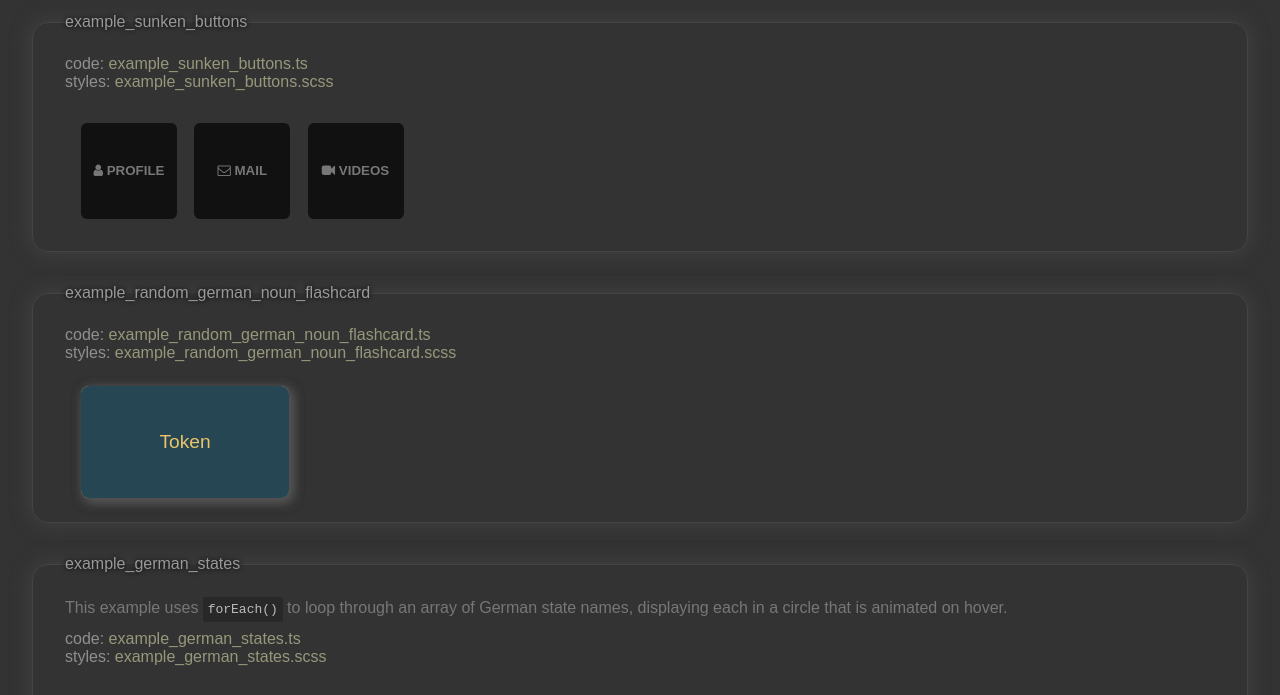
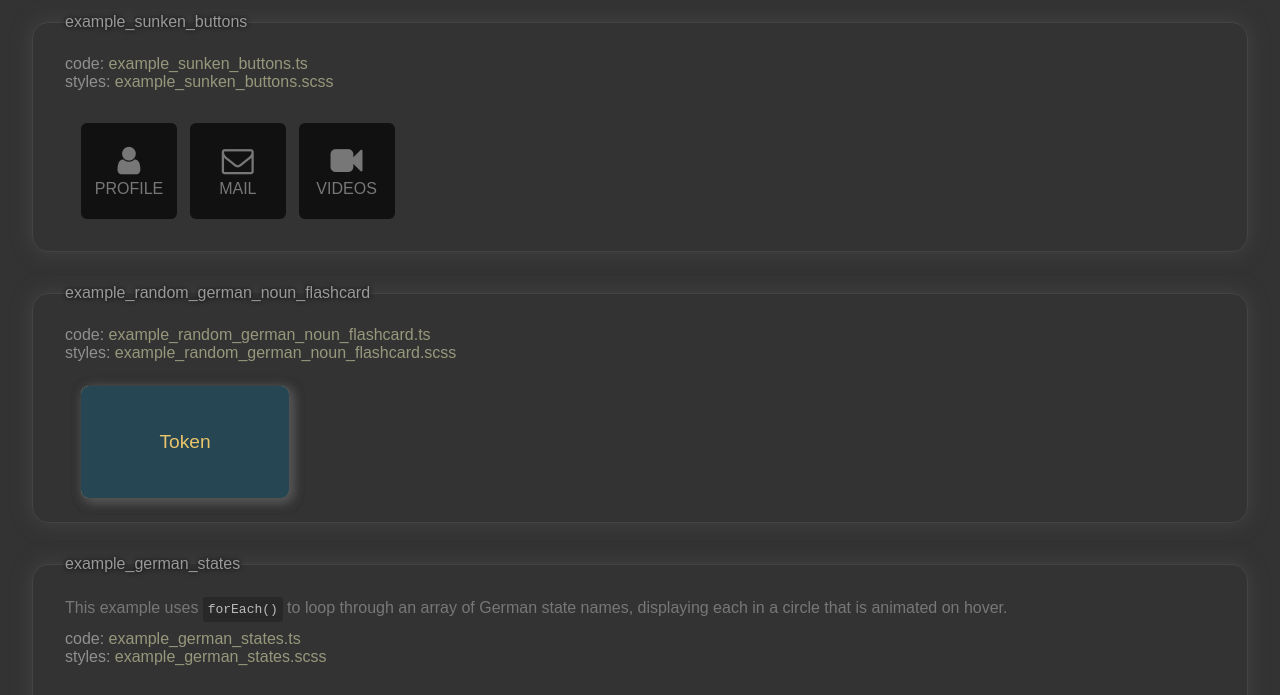
Before and after one commit to edwardtanguay/et005-starter-example-showcase, a website built with Vite: page index.html in a window 1280 px wide. Shown: the part 72-767 px from the top of the page. Built offline with nearby package versions, Linux system fonts and the light colour scheme.

Commit message:
black buttons finished

```diff
--- a/src/examples/example_sunken_buttons.scss
+++ b/src/examples/example_sunken_buttons.scss
@@ -1,6 +1,7 @@
 .example_sunken_buttons {
 	.buttons-container {
 		padding: 1rem 0 0 1rem;
+		display: flex;
 	}
 
 	button {
@@ -12,10 +13,21 @@
 		border-radius: 6px;
 		margin-right: .8rem;
 		color: #777;
-		font-weight: 700;
 		line-height: 1;
 		text-transform: uppercase;
 		transition: box-shadow .3s;
+		display: flex;
+		flex-direction: column;
+		justify-content: center;
+		align-items: center;
+		font-size: 1rem;
+		transition: .2s;
+
+		i {
+			font-size: 2rem;
+			margin-bottom: .3rem;
+			transition: .2s;
+		}
 	}
 
 	button img {
@@ -28,5 +40,9 @@
 		color: rgb(184, 184, 83);
 		background-color: #000;
 		border: 1px solid rgb(65, 65, 27);
+		font-size: 1.1rem;
+		i {
+			font-size: 2.4rem;
+		}
 	}
 }
```
